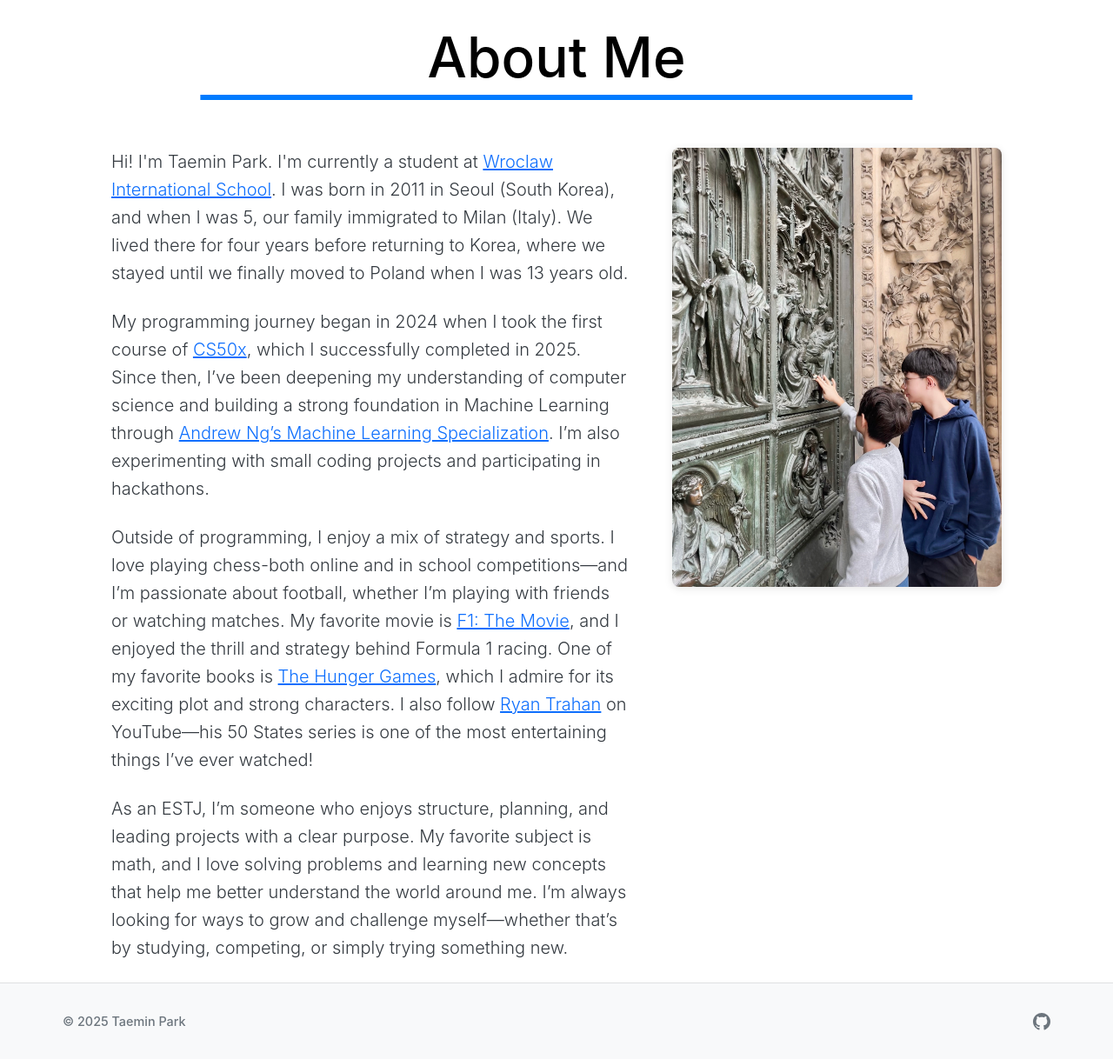
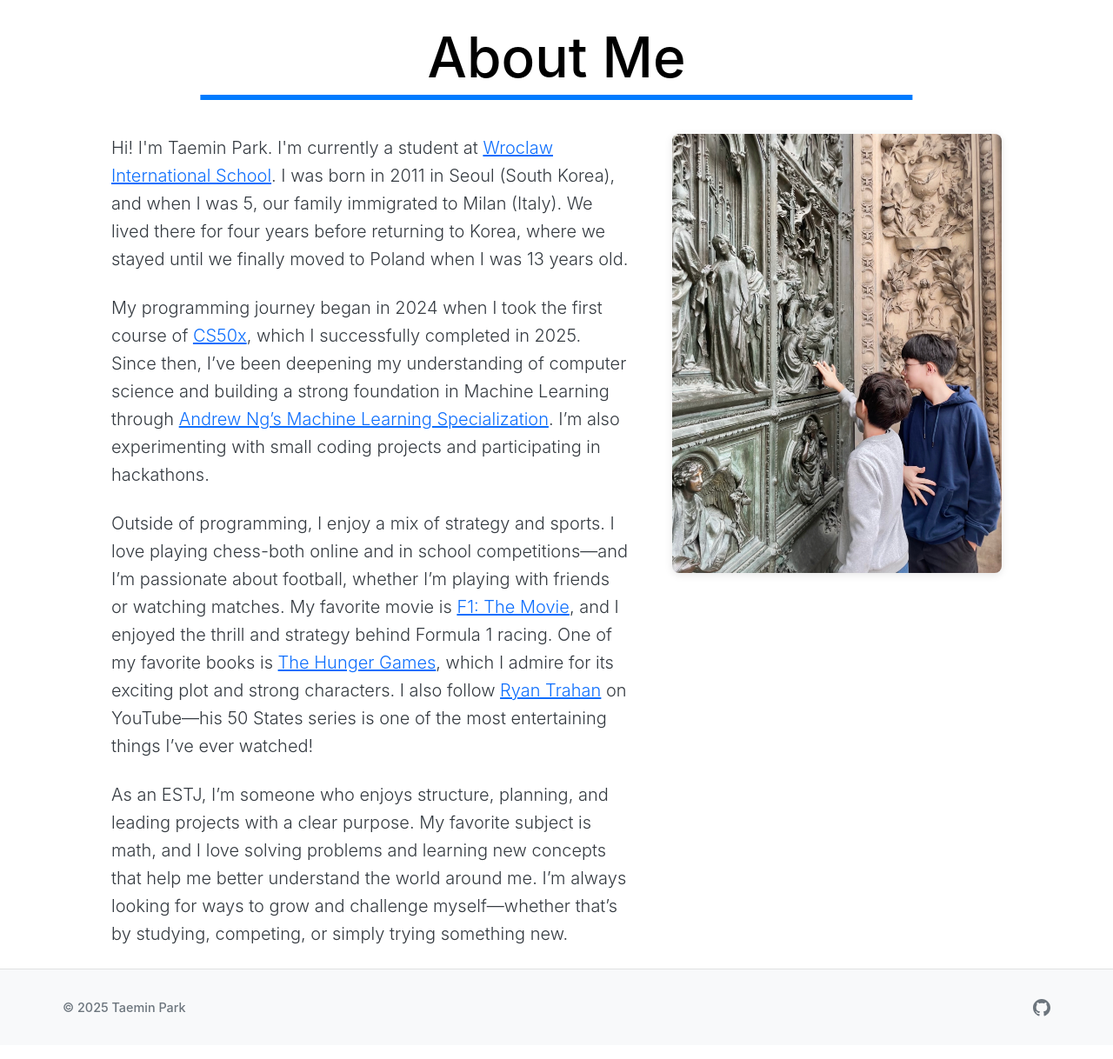
Before and after one commit to taemincode/taemincode.github.io, a Flask app: page /about in a window 1280 px wide. Shown: the part 100-1318 px from the top of the page at 87% size. After the commit the page ends 1269 px from the top, so only its background shows below. Run offline with Flask 3, Linux system fonts and the light colour scheme; some libraries are stand-ins or nearby versions.

Commit message:
improved design for about page

```diff
--- a/static/styles.css
+++ b/static/styles.css
@@ -210,7 +210,7 @@
     max-width: 80vw;
     margin-left: auto;
     margin-right: auto;
-    margin-top: 2rem;
+    margin-top: 1rem;
 }
 
 .about-heading {
```
